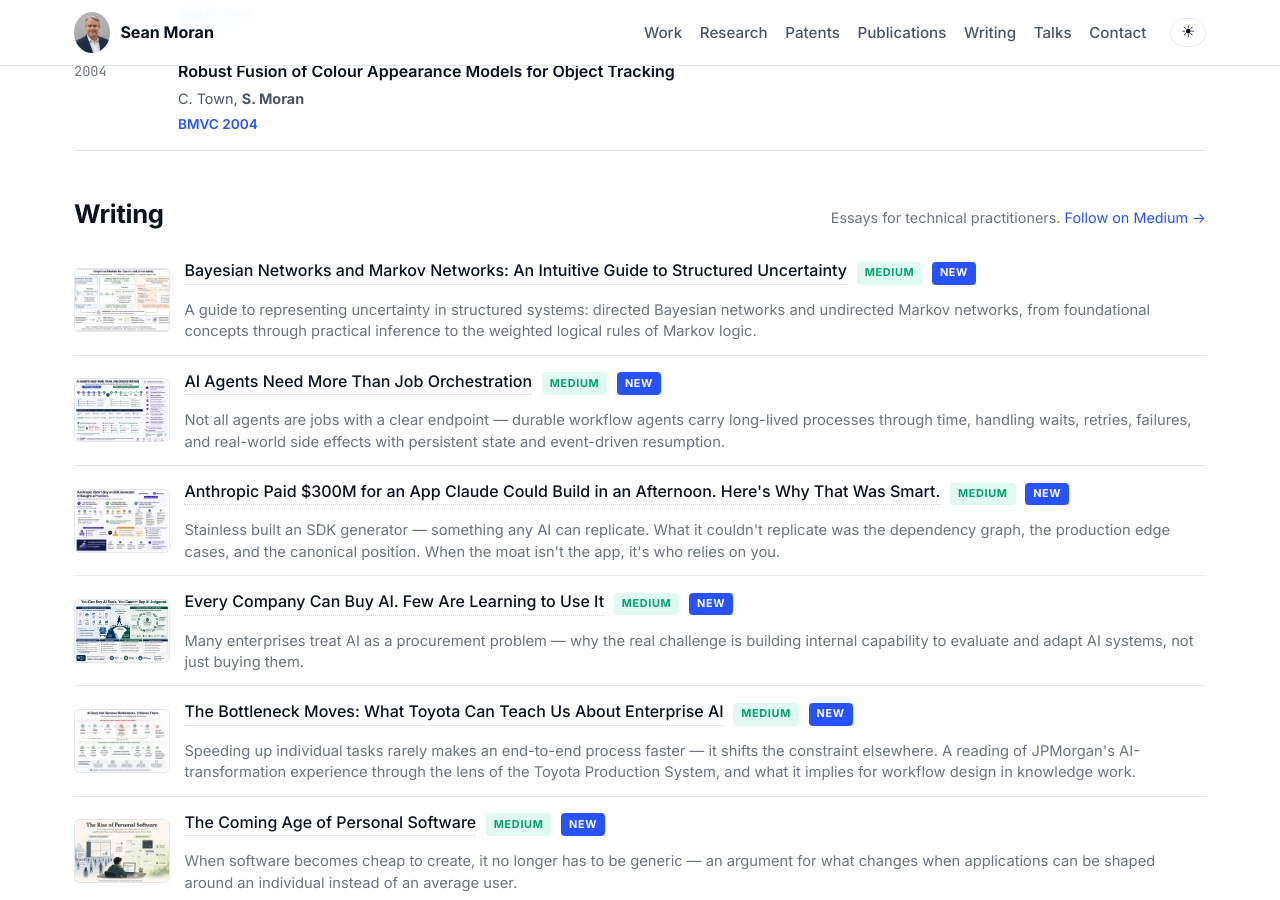
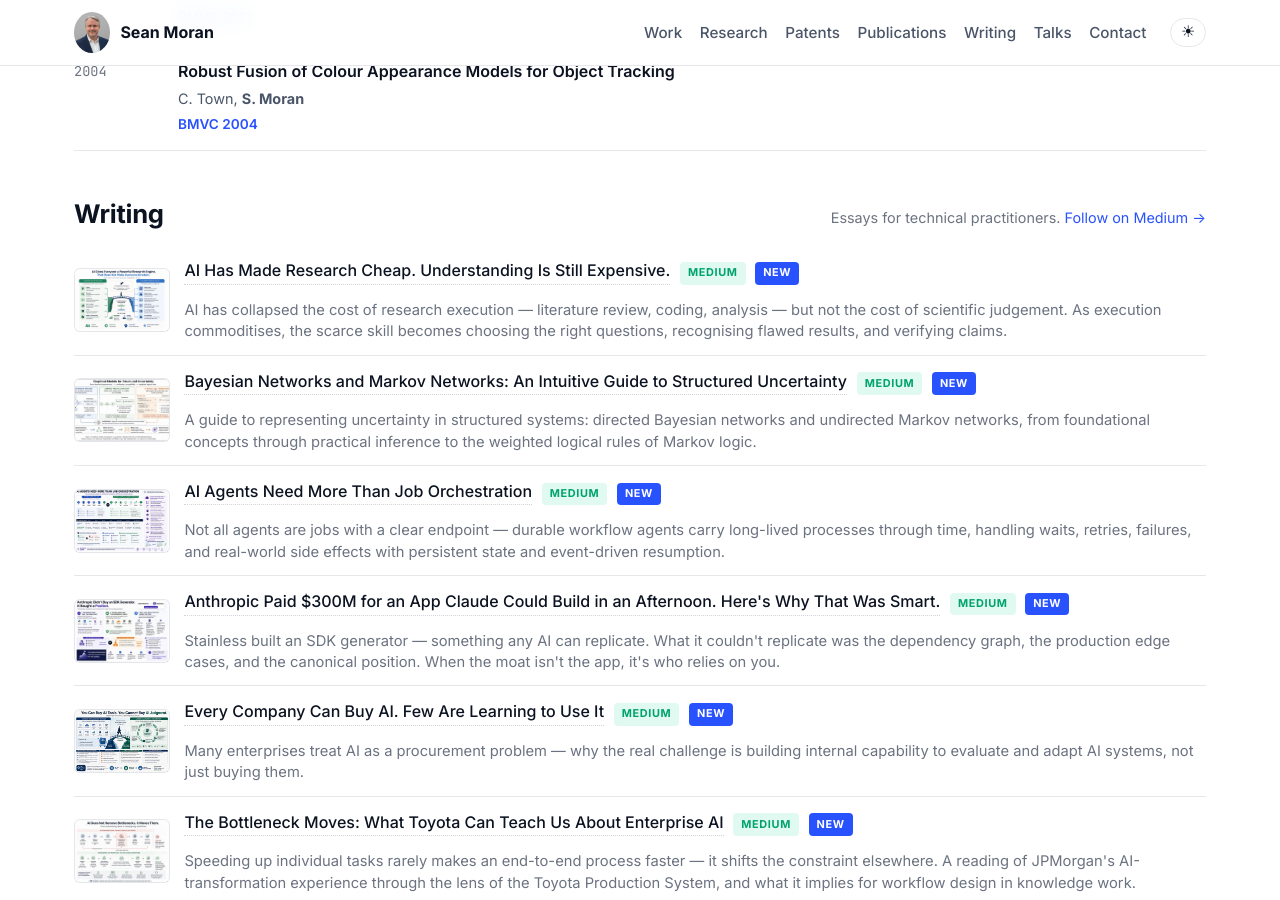
Before and after one commit to sjmoran/sjmoran.github.io, a Jekyll site: the page built from index.md, in a window 1280 px wide and 900 px high, scrolled down 14636 px. Built offline with Jekyll 4.4.1, drawn with Linux system fonts in a browser that asks for light colours.

Commit message:
Add "AI Has Made Research Cheap" article to writing section
Co-Authored-By: Claude Opus 4.8 (1M context) <noreply@anthropic.com>

```diff
--- a/_includes/writing.html
+++ b/_includes/writing.html
@@ -5,6 +5,16 @@
   </div>
 
   <ul class="writing-list">
+    <li>
+      <a class="writing-thumb" href="https://medium.com/@sean.j.moran/ai-has-made-research-cheap-understanding-is-still-expensive-ae36da3f5205" target="_blank" rel="noopener" aria-hidden="true" tabindex="-1">
+        <img src="/img/writing/research-cheap.jpg" alt="">
+      </a>
+      <div class="writing-meta">
+        <a href="https://medium.com/@sean.j.moran/ai-has-made-research-cheap-understanding-is-still-expensive-ae36da3f5205" target="_blank" rel="noopener">AI Has Made Research Cheap. Understanding Is Still Expensive.</a>
+        <span class="badge badge-medium">Medium</span><span class="badge badge-new">New</span>
+        <p class="writing-blurb">AI has collapsed the cost of research execution — literature review, coding, analysis — but not the cost of scientific judgement. As execution commoditises, the scarce skill becomes choosing the right questions, recognising flawed results, and verifying claims.</p>
+      </div>
+    </li>
     <li>
       <a class="writing-thumb" href="https://medium.com/@sean.j.moran/bayesian-networks-and-markov-networks-an-intuitive-guide-to-structured-uncertainty-a6a32180fe15" target="_blank" rel="noopener" aria-hidden="true" tabindex="-1">
         <img src="/img/writing/bayesian-networks.jpg" alt="">
```
Also changed, not shown: img/writing/research-cheap.jpg (added).
